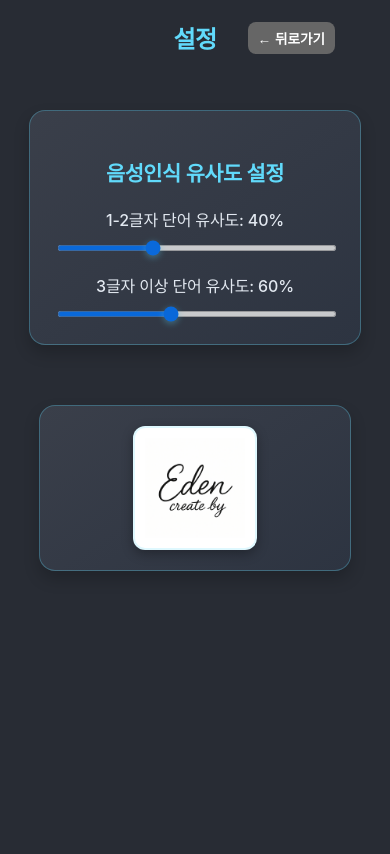
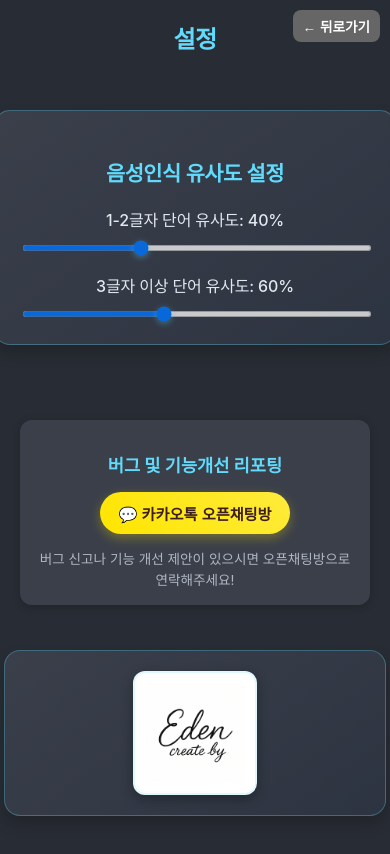
Before and after one commit to sWineTake/culcom, a React (Create React App) app: page / in a window 390 px wide. Both pictures are taken after a click on the button "⚙️ 설정". Shown: the top 854 px of the page. Built offline with nearby package versions, Linux system fonts and the light colour scheme.

Commit message:
카카오톡 리포팅 방 추가 디자인 뷰 개선

```diff
--- a/src/App.css
+++ b/src/App.css
@@ -684,16 +684,16 @@
   }
 
   .section-buttons {
-    grid-template-columns: 1fr;
+    grid-template-columns: 1fr 1fr;
     gap: 15px;
     padding: 0 15px;
-    max-width: 400px;
+    max-width: 450px;
   }
 
   .section-button {
-    padding: 25px 15px;
+    padding: 20px 10px;
     min-height: 75px;
-    font-size: 1.1rem;
+    font-size: 1rem;
   }
 
   .hint-button {
@@ -838,14 +838,16 @@
   }
 
   .section-button {
-    padding: 20px 10px;
+    padding: 18px 8px;
     min-height: 65px;
-    font-size: 1rem;
+    font-size: 0.9rem;
   }
 
   .section-buttons {
+    grid-template-columns: 1fr 1fr;
     padding: 0 10px;
     gap: 12px;
+    max-width: 400px;
   }
 
   .mic-button,
@@ -956,14 +958,16 @@
   }
 
   .section-buttons {
+    grid-template-columns: 1fr 1fr;
     padding: 0 8px;
     gap: 10px;
+    max-width: 350px;
   }
 
   .section-button {
-    padding: 18px 8px;
+    padding: 16px 6px;
     min-height: 60px;
-    font-size: 0.95rem;
+    font-size: 0.85rem;
   }
 
   .mic-button,
@@ -1397,7 +1401,8 @@
 
 .back-to-main-button {
   position: absolute;
-  right: 0;
+  top: -10px;
+  right: -10px;
   padding: 10px 15px;
   font-size: 1rem;
   border: none;
@@ -1407,6 +1412,7 @@
   cursor: pointer;
   font-weight: bold;
   transition: all 0.3s ease;
+  z-index: 10;
 }
 
 .back-to-main-button:hover {
@@ -1445,7 +1451,8 @@
 
 .settings-button {
   position: absolute;
-  right: 0;
+  top: -10px;
+  right: -10px;
   padding: 10px 15px;
   font-size: 1rem;
   border: none;
@@ -1458,6 +1465,7 @@
   display: flex;
   align-items: center;
   gap: 5px;
+  z-index: 10;
 }
 
 .settings-button:hover {
@@ -1612,3 +1620,93 @@
     font-size: 0.95rem;
   }
 }
+
+/* 버그 및 기능개선 리포팅 섹션 스타일 */
+.support-section {
+  margin: 30px 0;
+  padding: 25px;
+  background-color: #3a3f4a;
+  border-radius: 12px;
+  box-shadow: 0 2px 8px rgba(0, 0, 0, 0.2);
+}
+
+.support-section h3 {
+  font-size: 1.3rem;
+  margin-bottom: 20px;
+  color: #61dafb;
+  font-weight: bold;
+}
+
+.kakao-chat-button {
+  background: linear-gradient(45deg, #FEE500, #FFEB3B);
+  color: #3C1E1E;
+  border: none;
+  padding: 15px 25px;
+  font-size: 1.1rem;
+  font-weight: bold;
+  border-radius: 25px;
+  cursor: pointer;
+  transition: all 0.3s ease;
+  display: inline-flex;
+  align-items: center;
+  gap: 8px;
+  box-shadow: 0 4px 12px rgba(254, 229, 0, 0.3);
+  margin-bottom: 15px;
+}
+
+.kakao-chat-button:hover {
+  background: linear-gradient(45deg, #FFD600, #FFC107);
+  transform: translateY(-2px);
+  box-shadow: 0 6px 20px rgba(254, 229, 0, 0.4);
+}
+
+.kakao-chat-button:active {
+  transform: translateY(0);
+  box-shadow: 0 2px 8px rgba(254, 229, 0, 0.3);
+}
+
+.support-description {
+  font-size: 0.95rem;
+  color: #b0b7c3;
+  line-height: 1.5;
+  margin: 0;
+  text-align: center;
+}
+
+/* 모바일 반응형 디자인 */
+@media (max-width: 768px) {
+  .support-section {
+    margin: 20px 0;
+    padding: 20px;
+  }
+
+  .support-section h3 {
+    font-size: 1.1rem;
+    margin-bottom: 15px;
+  }
+
+  .kakao-chat-button {
+    padding: 12px 20px;
+    font-size: 1rem;
+  }
+
+  .support-description {
+    font-size: 0.9rem;
+  }
+}
+
+@media (max-width: 480px) {
+  .support-section {
+    margin: 15px 0;
+    padding: 15px;
+  }
+
+  .kakao-chat-button {
+    padding: 10px 18px;
+    font-size: 0.95rem;
+  }
+
+  .support-description {
+    font-size: 0.85rem;
+  }
+}
--- a/src/App.js
+++ b/src/App.js
@@ -808,6 +808,19 @@ function App() {
                 </div>
               </div>
 
+              <div className="support-section">
+                <h3>버그 및 기능개선 리포팅</h3>
+                <button
+                  className="kakao-chat-button"
+                  onClick={() => window.open('https://open.kakao.com/o/sEpuWAUh', '_blank')}
+                >
+                  💬 카카오톡 오픈채팅방
+                </button>
+                <p className="support-description">
+                  버그 신고나 기능 개선 제안이 있으시면 오픈채팅방으로 연락해주세요!
+                </p>
+              </div>
+
               <div className="signature-section">
                 <div className="signature-container">
                   <img
```
